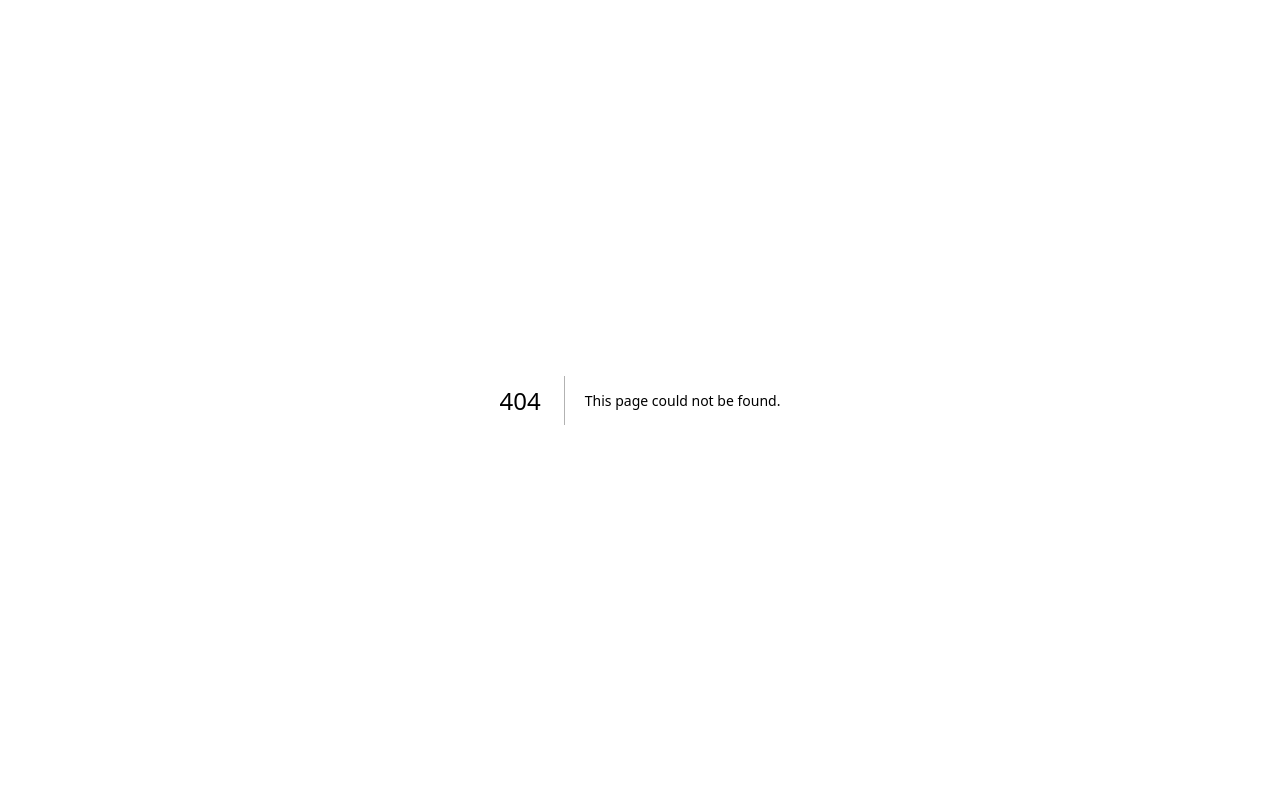
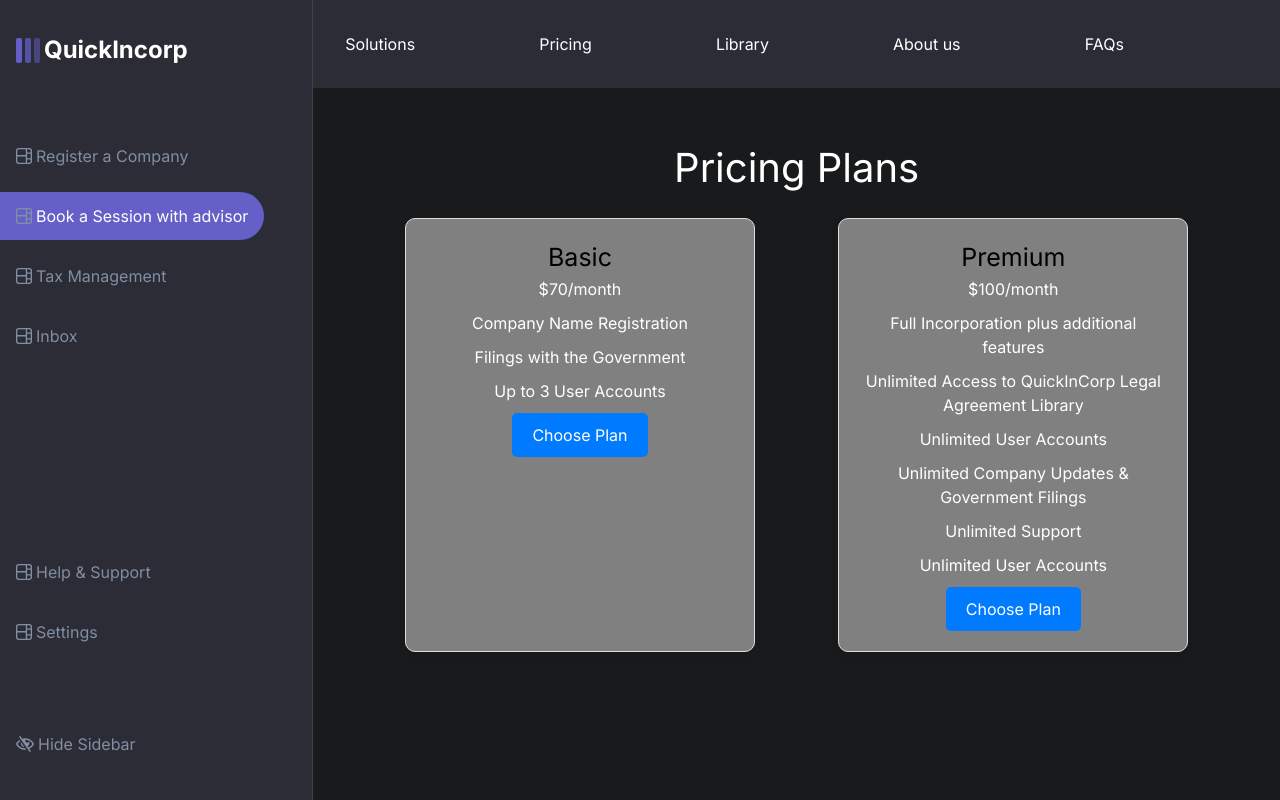
Before and after one commit to ksingh62/quick-incorp-app, a Next.js app: page /prototype/pricing in a window 1280 px wide. Before the commit this address had no page. Built offline with nearby package versions, Linux system fonts and the light colour scheme; no server answers.

Commit message:
add pricing page

```diff
--- /dev/null
+++ b/src/app/prototype/pricing/page.js
@@ -0,0 +1,44 @@
+import React from "react";
+import Layout from "../../../components/Layout";
+import "./pricing.css";
+
+const PricingPage = () => {
+  return (
+    <Layout>
+      <div className="pricing-container">
+        <h1>Pricing Plans</h1>
+        <div className="pricing-cards">
+          <div className="pricing-card">
+            <h2>Basic</h2>
+            <p>$70/month</p>
+            <ul>
+              <li>Company Name Registration</li>
+              <li>Filings with the Government</li>
+              <li>Up to 3 User Accounts</li>
+            </ul>
+            <a href="/prototype/pricing/basic-details.js">
+              <button>Choose Plan</button>
+            </a>
+          </div>
+          <div className="pricing-card">
+            <h2>Premium</h2>
+            <p>$100/month</p>
+            <ul>
+              <li>Full Incorporation plus additional features</li>
+              <li>Unlimited Access to QuickInCorp Legal Agreement Library</li>
+              <li>Unlimited User Accounts</li>
+              <li>Unlimited Company Updates & Government Filings</li>
+              <li>Unlimited Support</li>
+              <li>Unlimited User Accounts</li>
+            </ul>
+            <a href="/prototype/pricing/basic-details.js">
+              <button>Choose Plan</button>
+            </a>
+          </div>
+        </div>
+      </div>
+    </Layout>
+  );
+};
+
+export default PricingPage;
--- /dev/null
+++ b/src/app/prototype/pricing/pricing.css
@@ -0,0 +1,56 @@
+.pricing-container {
+    text-align: center;
+    padding: 50px;
+  }
+  .pricing-container h1 {
+    margin-top: 0;
+    color:white;
+    font-size: 40px;
+  }
+  .pricing-cards {
+    display: flex;
+    justify-content: space-around;
+    margin-top: 20px;
+    background-attachment: fixed;
+
+  }
+  .pricing-card {
+    background-color: grey;
+    border: 1px solid #ddd;
+    border-radius: 10px;
+    padding: 20px;
+    width: 350px;
+    box-shadow: 0 4px 8px rgba(0, 0, 0, 0.1);
+
+  }
+
+  .pricing-card h2 {
+    margin-top: 0;
+    color: black;
+    font-size: 25px;
+    font-style: bold;
+  }
+
+  .pricing-card ul {
+    list-style: none;
+    padding: 0;
+
+  }
+
+  .pricing-card ul li {
+    margin: 10px 0;
+
+  }
+
+  .pricing-card button {
+    background-color: #007bff;
+    color: white;
+    border: none;
+    padding: 10px 20px;
+    border-radius: 5px;
+    cursor: pointer;
+  }
+
+  .pricing-card button:hover {
+    background-color: #0056b3;
+  }
```
